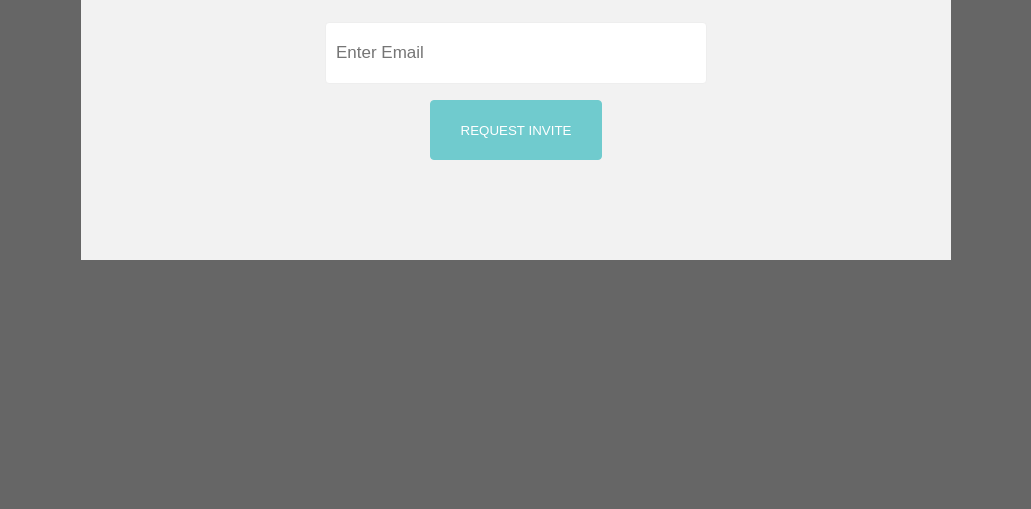
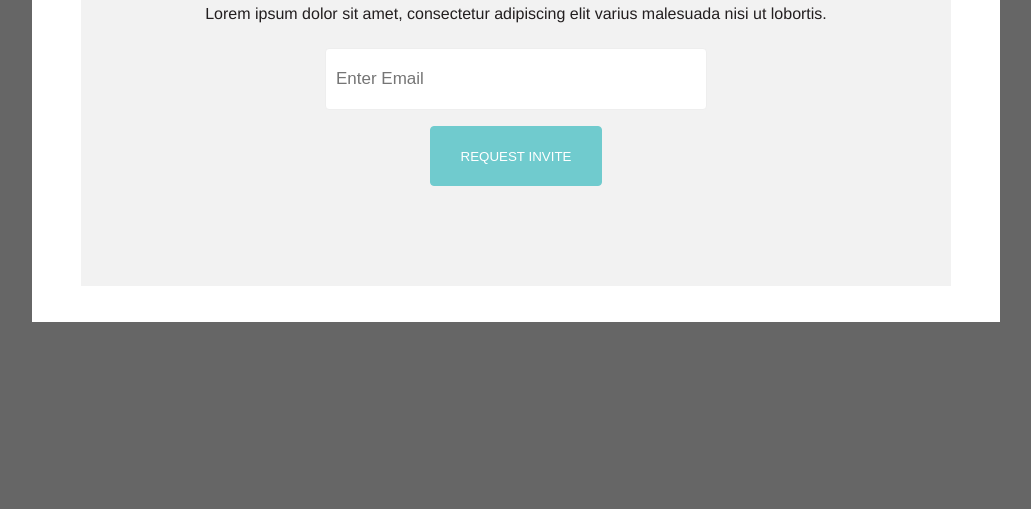
Before and after one commit to Tran-Quyen/fe-practice-get-the-invite, a plain HTML site: page index.html in a window 1280 px wide. Shown: the part 291-800 px from the top of the page, without its empty margins (124-1155 px from the left). Drawn offline with Linux system fonts and the light colour scheme.

Commit message:
First Commit

```diff
--- a/assets/css/main.css
+++ b/assets/css/main.css
@@ -19,14 +19,17 @@ body {
 }
 
 main {
-  margin-top: 70px;
+  margin: 40px auto;
+  width: 70%;
+  padding: 36px;
+  background-color: #ffffff;
 }
 
 /* Layout */
 .invite {
   background-color: #f2f2f2;
-  margin: 20px auto;
-  padding: 30px 0 100px;
+  margin: 0 auto;
+  padding: 50px 0 100px;
   text-align: center;
   width: 870px;
 }
```
